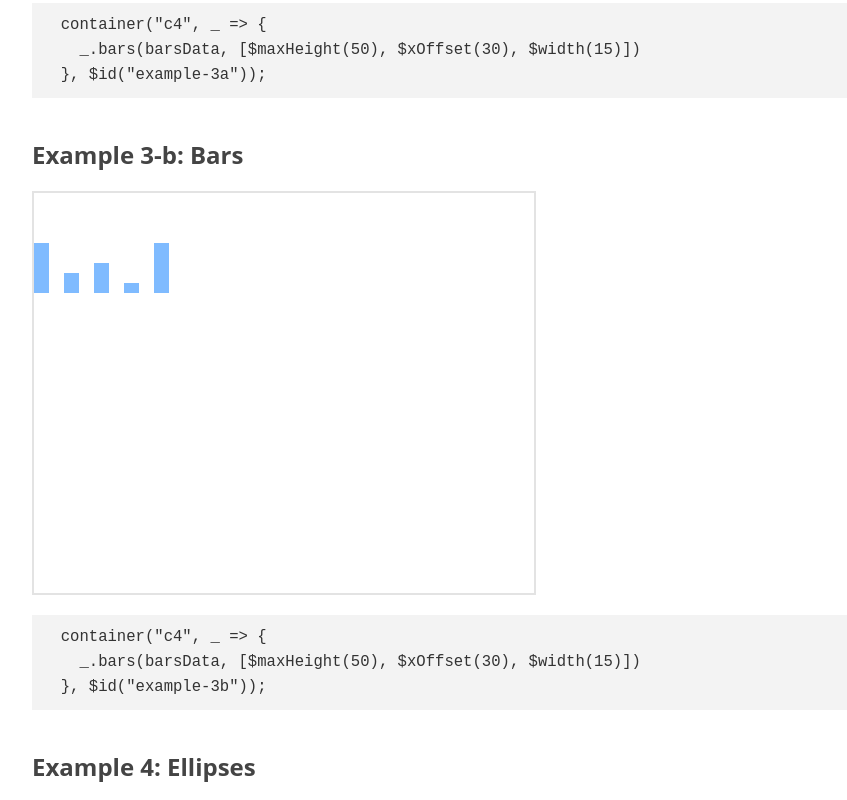
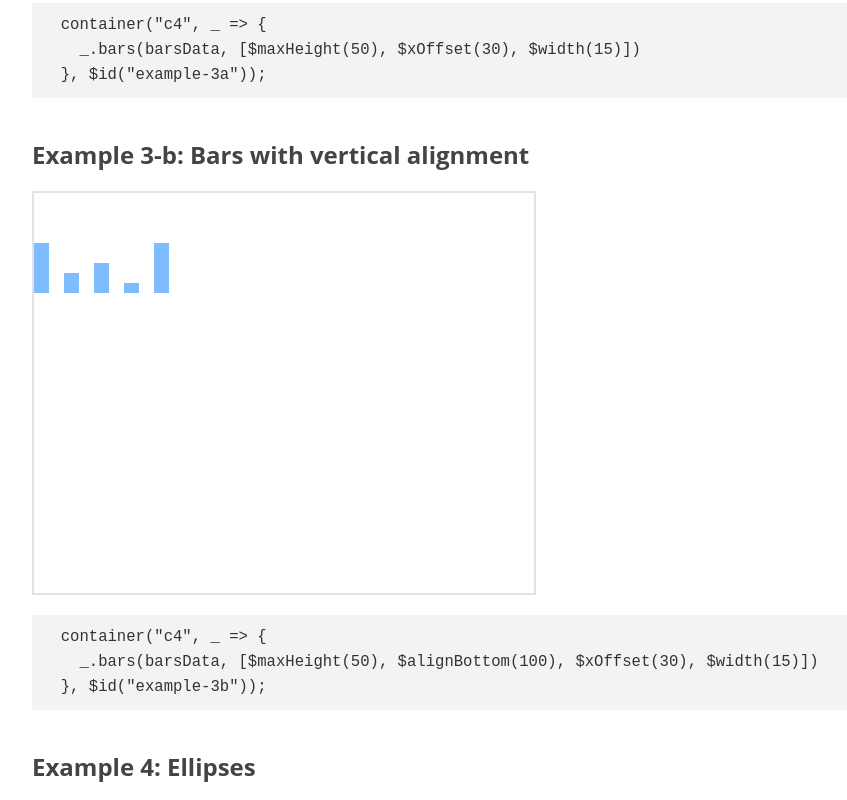
Before and after one commit to haroldcampbell/anemic-components, a website: page examples/index.html in a window 1280 px wide. Shown: the part 1719-2519 px from the top of the page, without its empty margins (268-1115 px from the left). Drawn offline with Linux system fonts and the light colour scheme.

Commit message:
[chore] update documentation

```diff
--- a/examples/index.html
+++ b/examples/index.html
@@ -23,7 +23,7 @@
       <li><a href="#ex1" target="_parent">Bars 1</a></li>
       <li><a href="#ex2" target="_parent">Bars 2</a></li>
       <li><a href="#ex3a" target="_parent">Bars 3-a</a></li>
-      <li><a href="#ex3b" target="_parent">Bars 3-b</a></li>
+      <li><a href="#ex3b" target="_parent">Bars 3-b (align bottom)</a></li>
       <li><a href="#ex4" target="_parent">Ellipses</a></li>
       <li><a href="#ex5" target="_parent">Concentric Ellipse</a></li>
       <li><a href="#ex6" target="_parent">Advanced</a></li>
@@ -59,11 +59,11 @@
     </li>
 
     <li>
-      <h2><a name="ex3b"></a>Example 3-b: Bars</h2>
+      <h2><a name="ex3b"></a>Example 3-b: Bars with vertical alignment </h2>
       <div id="example-3b" class="container"></div>
       <pre class="code-example">
   container("c4", _ => {
-    _.bars(barsData, [$maxHeight(50), $xOffset(30), $width(15)])
+    _.bars(barsData, [$maxHeight(50), $alignBottom(100), $xOffset(30), $width(15)])
   }, $id("example-3b"));</pre>
     </li>
 
```
